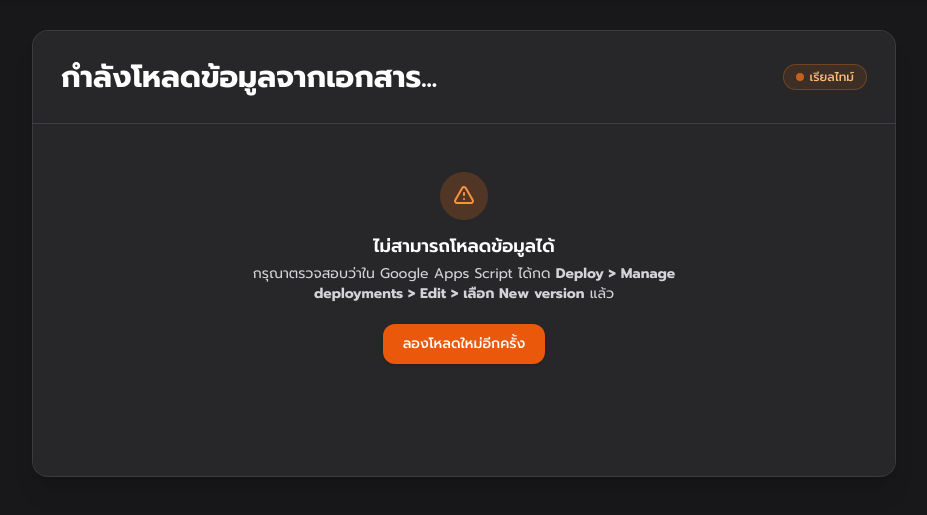
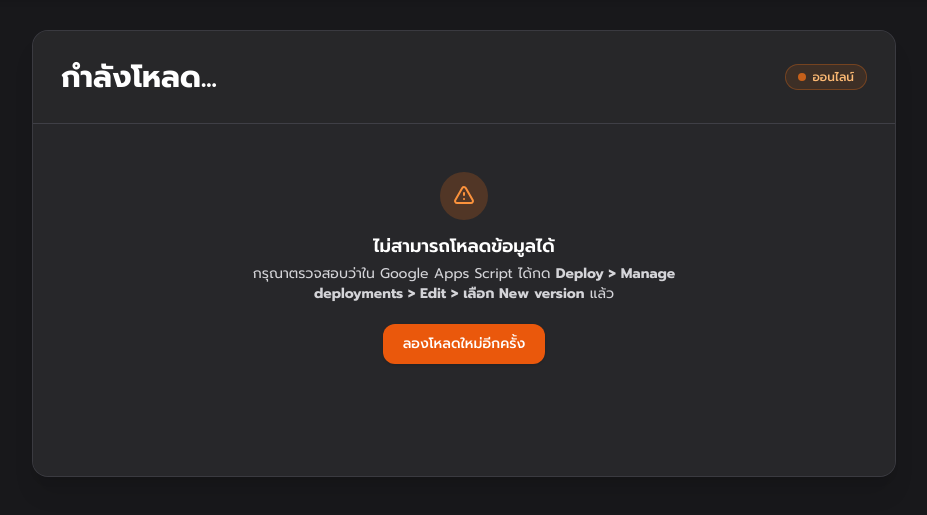
Before and after one commit to AmiRials/SOP, a plain HTML site: page index.html in a window 1280 px wide. Shown: the part 65-580 px from the top of the page, without its empty margins (176-1103 px from the left). Drawn offline with nearby package versions, Linux system fonts and the light colour scheme; no server answers.

Commit message:
Update index.html

```diff
--- a/index.html
+++ b/index.html
@@ -114,11 +114,11 @@
             <!-- หัวข้อเอกสาร -->
             <div class="p-5 sm:p-7 border-b border-zinc-700 bg-zinc-800/90 flex flex-wrap items-center justify-between gap-2">
                 <h1 id="docTitle" class="text-xl sm:text-2xl md:text-3xl font-bold text-white leading-snug">
-                    กำลังโหลดข้อมูลจากเอกสาร...
+                    กำลังโหลด...
                 </h1>
                 <span class="inline-flex items-center gap-1.5 text-xs font-medium text-orange-300 bg-orange-500/10 border border-orange-500/30 px-3 py-1 rounded-full">
                     <span class="w-2 h-2 rounded-full bg-orange-500 animate-pulse"></span>
-                    เรียลไทม์
+                    ออนไลน์
                 </span>
             </div>
 
@@ -132,7 +132,7 @@
             <!-- สถานะกำลังโหลด -->
             <div id="loadingIndicator" class="p-12 sm:p-16 flex flex-col items-center justify-center text-center">
                 <div class="w-10 h-10 border-4 border-zinc-600 border-t-orange-500 rounded-full animate-spin mb-4"></div>
-                <p class="text-white font-medium">กำลังดึงข้อมูลจาก Google Document...</p>
+                <p class="text-white font-medium">กำลังโหลด...</p>
                 <p class="text-zinc-400 text-xs mt-1">โปรดรอสักครู่</p>
             </div>
 
```
